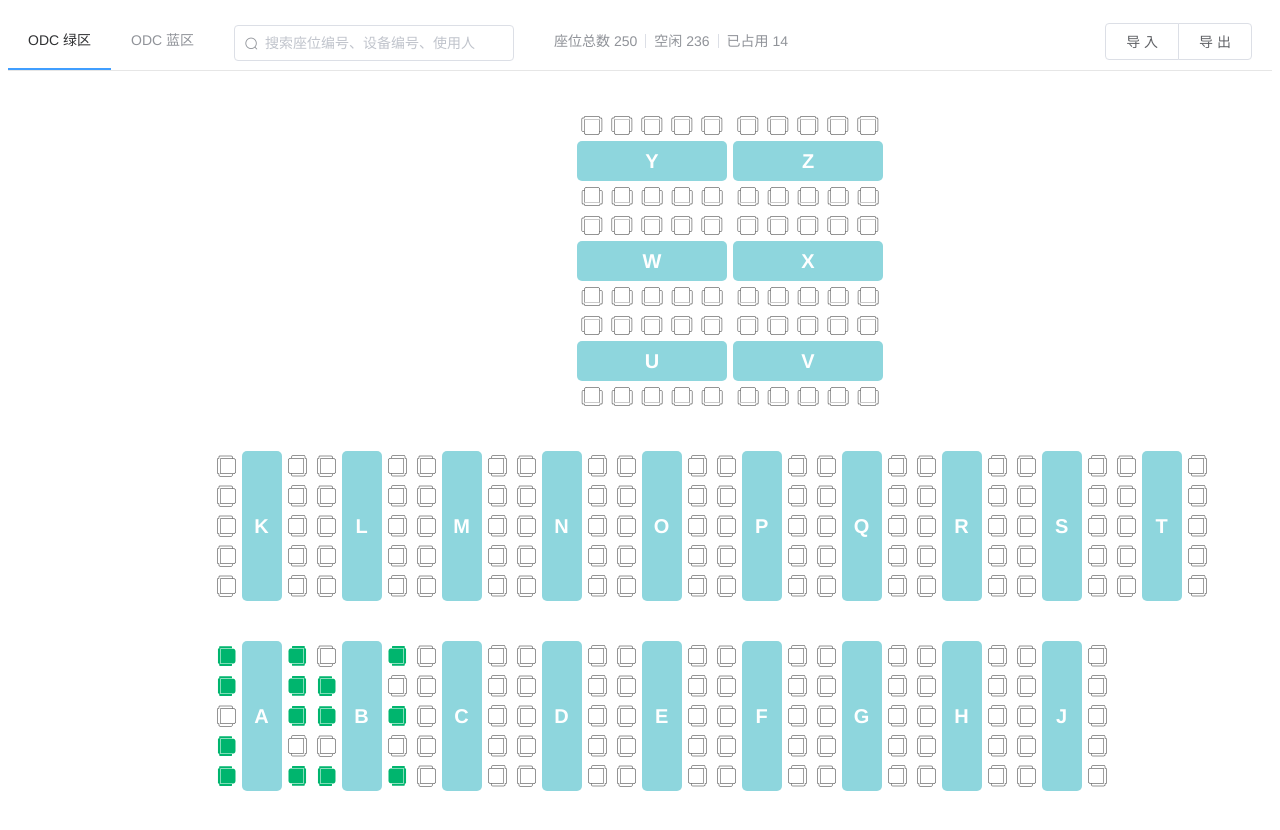
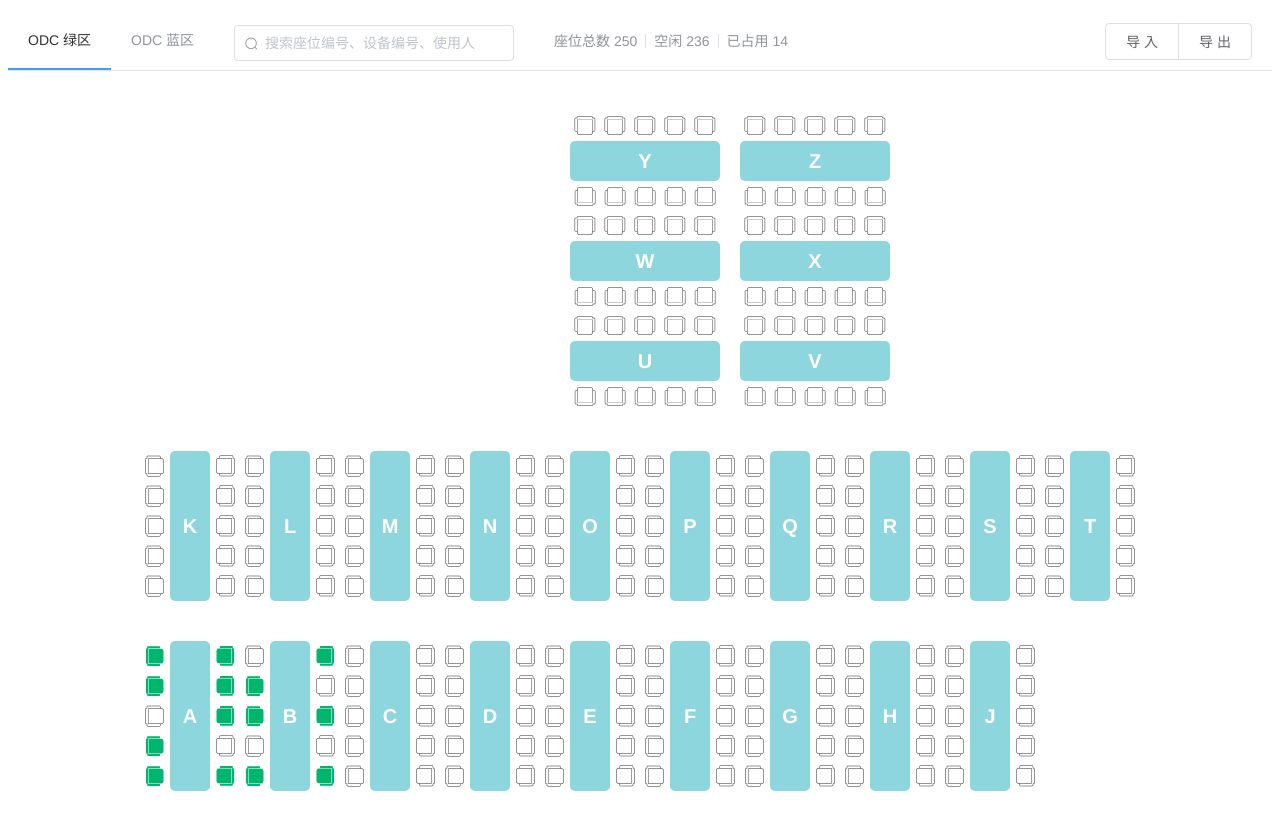
Before and after one commit to itswanglei/odc-seat-management-sys, a Vue app: page /#/green-region in a window 1280 px wide. Both pictures are taken after a click on the item "ODC 绿区". Built offline with nearby package versions, Linux system fonts and the light colour scheme.

Commit message:
fix: adjust sub region width

```diff
--- a/src/components/GreenRegion.vue
+++ b/src/components/GreenRegion.vue
@@ -1,7 +1,7 @@
 <template>
   <div>
     <div class="odc-region">
-      <div class="horizontal-region" :style="regionWidth">
+      <div class="horizontal-region">
         <seat-group
           v-for="(seats, index) in seatsData.subRegion3"
           :key="index"
@@ -55,17 +55,7 @@ export default {
       }
     }
   },
-  computed: {
-    regionWidth() {
-      if (window.innerWidth > 1600) {
-        return { width: "20%" };
-      } else if (window.innerWidth > 1255) {
-        return { width: "25%" };
-      } else {
-        return { width: "30%" };
-      }
-    }
-  },
+
   methods: {
     openEditDialog(seatInfo) {
       this.$refs["dialog"].handleOpen(seatInfo);
@@ -83,6 +73,7 @@ export default {
 }
 
 .horizontal-region {
+  width: 320px;
   margin: 20px 20px 20px 200px;
   display: flex;
   flex-wrap: wrap-reverse;
@@ -90,7 +81,7 @@ export default {
 }
 
 .vertical-region {
-  width: 70%;
+  width: 1000px;
   margin: 20px;
   display: flex;
 }
```
